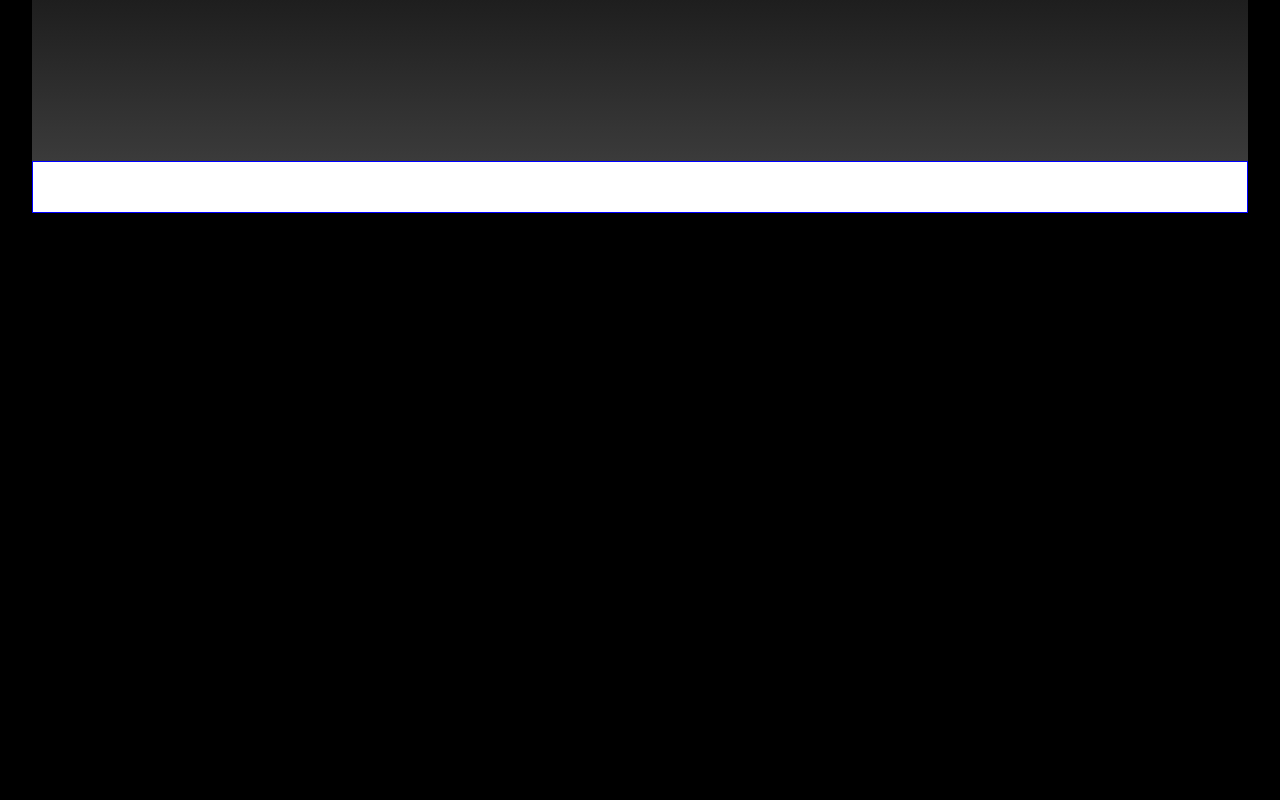
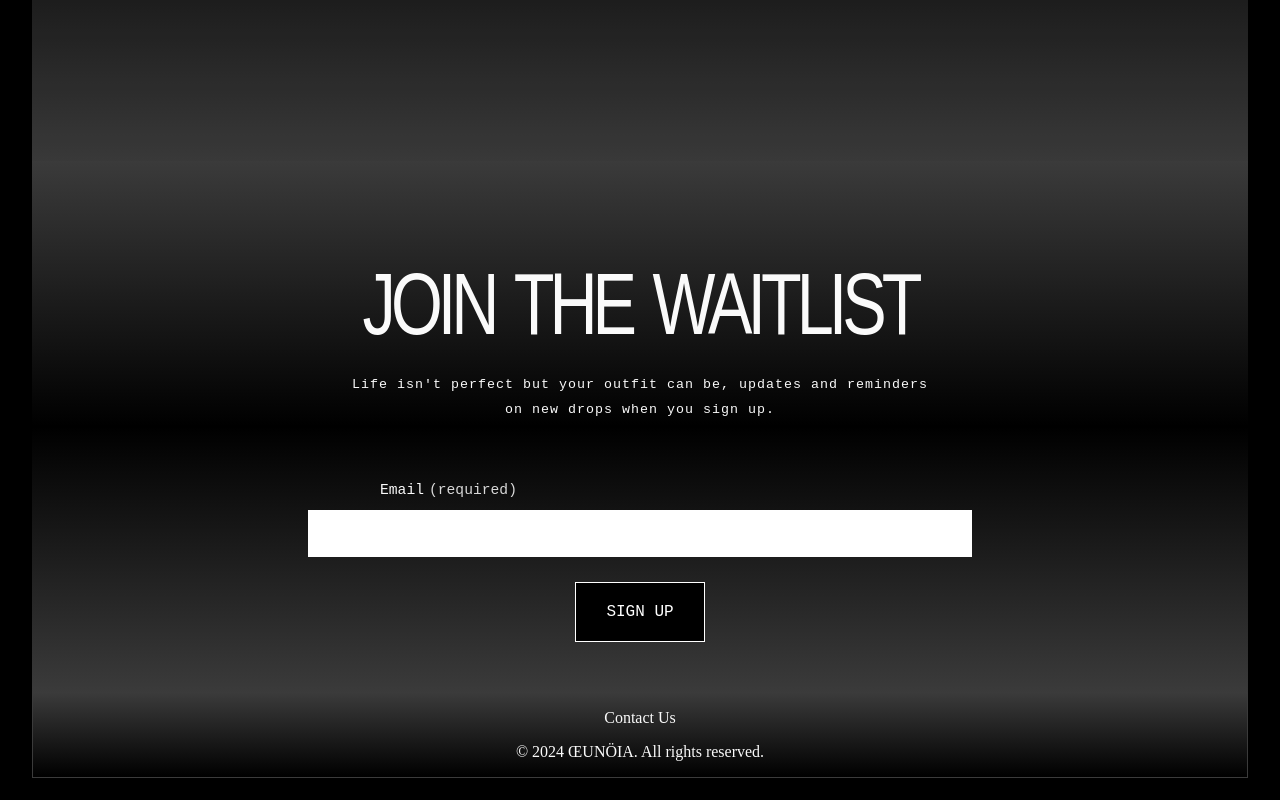
Before and after one commit to dbrown499/Eunoia-Front-end, a React (Vite) app: page / in a window 1280 px wide. Shown: the part 528-1328 px from the top of the page. Before the commit the page ends 800 px from the top, so only its background shows below. Built offline with nearby package versions, Linux system fonts and the light colour scheme; no server answers.

Commit message:
completed styling for the index page and completed route for show page

```diff
--- a/src/App.jsx
+++ b/src/App.jsx
@@ -3,7 +3,9 @@ import { BrowserRouter as Router, Routes, Route } from "react-router-dom";
 import './App.scss'
 
 import Navbar from './Components/Navbar'
-import Home from "./Pages/Home";
+import Home from "./Pages/Home"
+import Index from "./Pages/Index"
+import Show from './Pages/Show'
 import ContactInfo from './Components/ContactInfo'
 
 function App() {
@@ -16,10 +18,10 @@ function App() {
     <main>
       <Routes>
       <Route path="/" element={<Home />} />
-      {/* <Route path=''element={}/>
-        <Route path=''element={}/>
-        <Route path=''element={}/>
-        <Route path=''element={}/> */}
+      <Route path='/clothes' element={<Index />}/>
+      <Route path='/clothes/:id' element={<Show />}/>
+        {/* <Route path=''element={}/> */}
+        {/* <Route path=''element={}/>  */}
       </Routes>
     </main>
 
--- a/src/Components/ContactInfo.jsx
+++ b/src/Components/ContactInfo.jsx
@@ -1,13 +1,13 @@
 import React from 'react'
 import '../Styling/ContactInfo.scss'
-// import profilePic from '/Users/diamondbrown/Documents/Diamond-Project/Major-Projects/Eunoia_app/front-end/assets/1EB45B7F-F79A-4C3A-9F70-2D2B6719A4AA.JPEG'
-
+// import profilePic from '../../assets/1EB45B7F-F79A-4C3A-9F70-2D2B6719A4AA.JPEG'
 const ContactInfo = () => {
   return (
 
     <section className='contact_developer'>
         {/* <img src={profilePic} alt="description"/> */}
-        <p>Contact</p>
+        <p>Contact Us</p>
+        <p>© 2024 ŒUNÖIA. All rights reserved.</p>
         </section>
   )
 }
--- /dev/null
+++ b/src/Components/Item.jsx
@@ -0,0 +1,29 @@
+import React from 'react'
+import '../Styling/Item.scss'
+
+const Item = (item) => {
+    // const sortClothesByType = (obj) => {
+    //     let newArr
+
+
+    // }
+    // console.log(item)
+    return (
+        <section className='each-item'>
+            <div className='each-item-info'>
+                <h1 className='each-item-name'>{`${item.eachItem.type_of_clothing}`.toUpperCase()}</h1>
+                <div className='each-item-price'>${item.eachItem.price}</div>
+                <p className='each-item-description'>{item.eachItem.description} </p>
+                <label id="quantity-label" htmlFor="quantity">Quantity:</label><br />
+                <input id='quantity' type="number" /><br />
+                <button className='add-to-cart'>Add To Cart</button>
+            </div>
+            <div className='img-container'>
+                {item.eachItem.type_of_clothing == "Sweaters" ? (<img id='sweater_img' src="../assets/IMG_2519.jpeg" alt="img" />) : null}
+            </div>
+
+        </section>
+    )
+}
+
+export default Item
--- a/src/Components/Navbar.jsx
+++ b/src/Components/Navbar.jsx
@@ -12,7 +12,7 @@ const Navbar = () => {
     <h2 className='web_name'>œunöia*</h2>
     <p className='login'>LOGIN</p>
     <p className='cart'>CART (0)</p>
-    <button className='join_button'>JOIN THE WAITLIST</button>
+    <button className='join_button'>SHOP NOW</button>
     </nav>
   )
 }
--- a/src/Pages/Home.jsx
+++ b/src/Pages/Home.jsx
@@ -2,12 +2,30 @@ import React from 'react'
 import '../Styling/Home.scss'
 
 const Home = () => {
+    //  onSubmit={handleSubmit}  onChange={handleTextChange}
     return (
         <>
             <p className='message'>Beautiful Thinking Inspired By  <br />The Fear of Being Average...</p>
             <section id="scroll-container">
                 <p id="scroll-text">ŒUNÖIA ŒUNÖIA</p>
             </section>
+            <section className='waitlist'>
+                <h2 className='waitlist-title'>JOIN THE WAITLIST</h2>
+                <p className='waitlist_description'>Life isn't perfect but your outfit can be, updates and reminders <br /> on new drops when you sign up. </p>
+                <form className='sign-up_container'>
+                    <label  className='sign-up_label' htmlFor="sign-up">Email <small className='require'>(required)</small></label>
+                    <br />
+                    <input
+                        id="sign-up"
+                        // value=""
+                        type="text"
+                        // placeholder=""
+                        required
+                    />
+                    <br />
+                    <button className='sign-up_button' type="submit">SIGN UP</button>
+                </form>
+            </section>
         </>
     )
 }
--- /dev/null
+++ b/src/Pages/Index.jsx
@@ -0,0 +1,41 @@
+import React, { useState, useEffect } from 'react';
+import Item from '../Components/Item';
+
+const API = import.meta.env.VITE_API_URL;
+
+const Index = () => {
+    const [clothes, setClothes] = useState([]);
+
+    useEffect(() => {
+        fetch(`${API}/clothes`)
+            .then(res => res.json())
+            .then(res => setClothes(sortClothesByType(res)))
+            .catch(err => console.log(err))
+    }, []);
+
+    const sortClothesByType = (arr) => {
+        let newArr = new Array()
+
+        for (let item of arr) {
+            if (item.type_of_clothing && item.size === 'medium') {
+                newArr.push(item)
+            }
+        }
+        return newArr
+    }
+
+    return (
+        <>
+
+            <div>
+                {clothes.map((item) => {
+                    return (<Item key={item.id} eachItem={item} />)
+                })}
+
+            </div>
+
+        </>
+    )
+}
+
+export default Index
--- /dev/null
+++ b/src/Pages/Show.jsx
@@ -0,0 +1,25 @@
+import React, { useState, useEffect } from 'react'
+import { useParams } from 'react-router-dom';
+
+
+const API = import.meta.env.VITE_API_URL;
+
+const Show = () => {
+    const [showItem, setShowItem] = useState({})
+    let { id } = useParams()
+
+    useEffect(()=>{
+        fetch(`${API}/clothes/${id}`)
+        .then(res => res.json())
+        .then(res => console.log(res))
+        .catch(err => console.log(err))
+    }, [id])
+
+
+
+  return (
+    <div>Show</div>
+  )
+}
+
+export default Show
--- a/src/Styling/ContactInfo.scss
+++ b/src/Styling/ContactInfo.scss
@@ -1,5 +1,6 @@
 .contact_developer{
     // color: white;
-    border: solid blue 1px;
-    background-color: white;
-}
+    border: solid hsl(0deg 0% 23%) 1px;
+    margin-top: 0;
+    padding: 0;
+    background: linear-gradient(hsl(0deg 0% 23%), black);}
--- a/src/Styling/Home.scss
+++ b/src/Styling/Home.scss
@@ -7,28 +7,29 @@
   text-align: center;
   margin-top: 50px;
   margin-bottom: 100px;
-  font-family: American Typewriter, serif, Arial narrow;
+  // font-family: American Typewriter, serif, Arial narrow;
   // border: solid 1px red;
+  font-family: monospace;
 }
 
 #scroll-container {
-
+  opacity: 0.9;
   height: 330px;
   // border: solid 1px red;
   position: relative;
-  background: linear-gradient(rgba(0, 0, 0, 0.5), hsl(0deg 0% 23%));
+  background: linear-gradient(rgba(0, 0, 0, 0.5), hsl(0, 0%, 25%));
   font-stretch: narrower;
   overflow: hidden;
 }
 
 #scroll-text {
   // border: solid 1px red;
-
+color: hsl(0deg 0% 98%);
   display: table;
   white-space: pre;
   position: relative;
   animation: scroll 0s linear infinite;
-  // z-index: auto;
+  z-index: auto;
   letter-spacing: -30px;
   word-spacing: 200px;
   font-weight: 1000;
@@ -70,3 +71,83 @@ to { -webkit-transform: translateX(100%); }
     transform: translateX(-100%);
   }
 }
+
+.waitlist {
+  background: linear-gradient(hsl(0deg 0% 23%), rgba(0, 0, 0, 0.5), hsl(0deg 0% 23%));
+  // border: solid 1px red;
+  padding: 50px;
+  // margin-bottom: 0;
+}
+
+.waitlist-title {
+  // border: solid 1px red;
+  font-family: sans-serif;
+  font-size: 50pt;
+  letter-spacing: -5px;
+  // font-style: ;
+  word-spacing: 7px;
+  // font-stretch: narrower;
+  font-weight: 500;
+  margin-bottom: 30px;
+  transform: scale(1, 1.3);
+}
+
+.waitlist_description {
+  // border: solid 1px red;
+font-family: monospace;
+font-size: 10pt;
+  font-weight: 100;
+  word-spacing: 0px;
+  letter-spacing: 1px;
+  line-height: 25px;
+  color: hsl(0deg 0% 98%) ;
+  margin-bottom: 60px;
+
+}
+
+.sign-up_container {
+  // background-color: hsl(300deg 0% 21%);
+  // border: solid 1px red;
+// width: fit-content;
+
+}
+
+.sign-up_label {
+  position: absolute;
+font-size: 11pt;
+  font-family: monospace;
+// width: fit-content;
+// border: solid 1px red;
+display: flex;
+left: 380px;
+// margin-bottom: 15px;
+// word-spacing: 20px;
+}
+
+.require{
+  // border: solid 1px red;
+font-weight: 100;
+color: hsl(0, 0%, 85%) ;
+font-family: 'Courier New', Courier, monospace;
+font-size: 11pt;
+margin-left: 5px;
+}
+
+#sign-up {
+  border: none;
+  width: 660px;
+  height: 45px;
+  margin-top: 10px;
+  margin-bottom: 25px;
+outline-color: transparent;  // display: flex;
+}
+
+.sign-up_button{
+  border: solid 1px white;
+font-family: monospace;
+font-size: 12pt;
+font-weight: 9100;
+background-color: black;
+color: white;
+padding: 20px 30px;
+}
--- /dev/null
+++ b/src/Styling/Item.scss
@@ -0,0 +1,79 @@
+.each-item {
+    margin-top: 125px;
+    margin-bottom: 100px;
+    display: grid;
+    grid-template-columns: 50% 50%;
+    background: linear-gradient(rgba(0, 0, 0, 0.5), hsl(0, 0%, 25%), rgba(0, 0, 0, 0.5));
+
+    // border: red solid 1px;
+}
+
+.each-item-info{
+    // border: red solid 1px;
+    margin-left: 125px;
+    text-align: left;
+}
+.each-item-name{
+    // border: red solid 1px;
+    font-family: sans Arial, Helvetica, sans-serif;
+    font-size: 50pt;
+    letter-spacing: -5px;
+    transform: scale(1, 1.5);
+}
+.each-item-price{
+    // border: red solid 1px;
+font-family: monospace;
+font-size: 27pt;
+
+}
+.each-item-description{
+    // border: red solid 1px;
+font-family: 'Courier New', Courier, monospace;
+margin-top: 35px;
+margin-bottom: 90px;
+}
+
+#quantity-label{
+    // border: red solid 1px;
+font-family: monospace;
+font-size: 11pt;
+}
+#quantity{
+    border:hsl(0, 0%, 54%) solid 1px;
+    background: linear-gradient(hsl(0deg 0% 15%), hsl(0deg 0% 7%) );
+    height: 75px;
+width: 85px;
+margin-top: 3px;
+margin-bottom: 18px;
+color: white;
+padding-left: 20px;
+font-family: monospace;
+font-size: 11pt;
+outline-color: transparent;
+}
+.add-to-cart{
+    border: white solid 1px;
+color: white;
+background-color: black;
+width: 175px;
+padding: 25px;
+
+font-family:  monospace;
+font-size: 11pt;
+// transform: scale(1, 1.2);
+
+}
+.img-container{
+    // border: red solid 1px;
+    display: flex;
+    justify-content: center;
+    align-items: center;
+    // height: 100%;
+}
+
+#sweater_img {
+    // border: red solid 1px;
+    // max-width: 100%;
+    height: 525px;
+    // height: 100px;
+}
--- a/src/index.css
+++ b/src/index.css
@@ -1,5 +1,5 @@
 body {
   background-color: black;
-  color: white;
+  color: hsl(0deg 0% 98%);
   margin: 0;
 }
```
Also changed, not shown: 1 other file (tests, documents, lock files or other folders).
